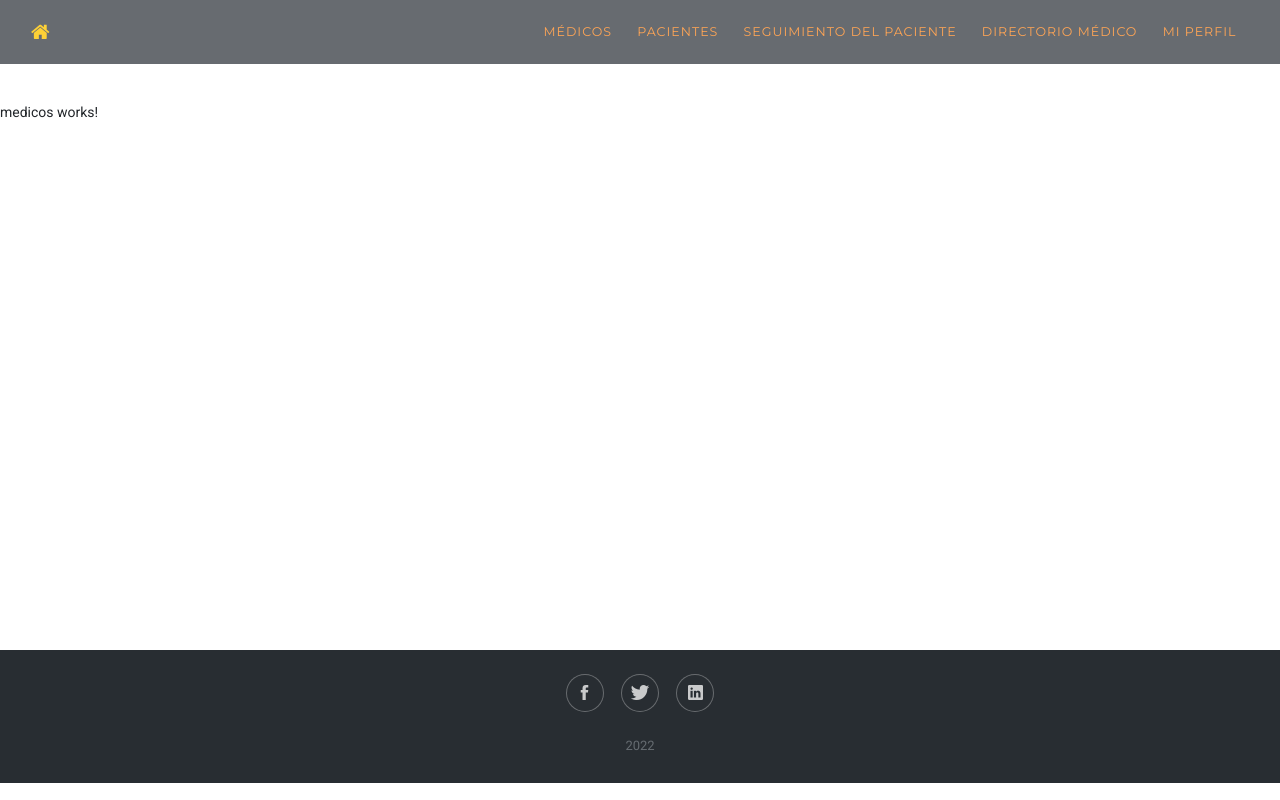
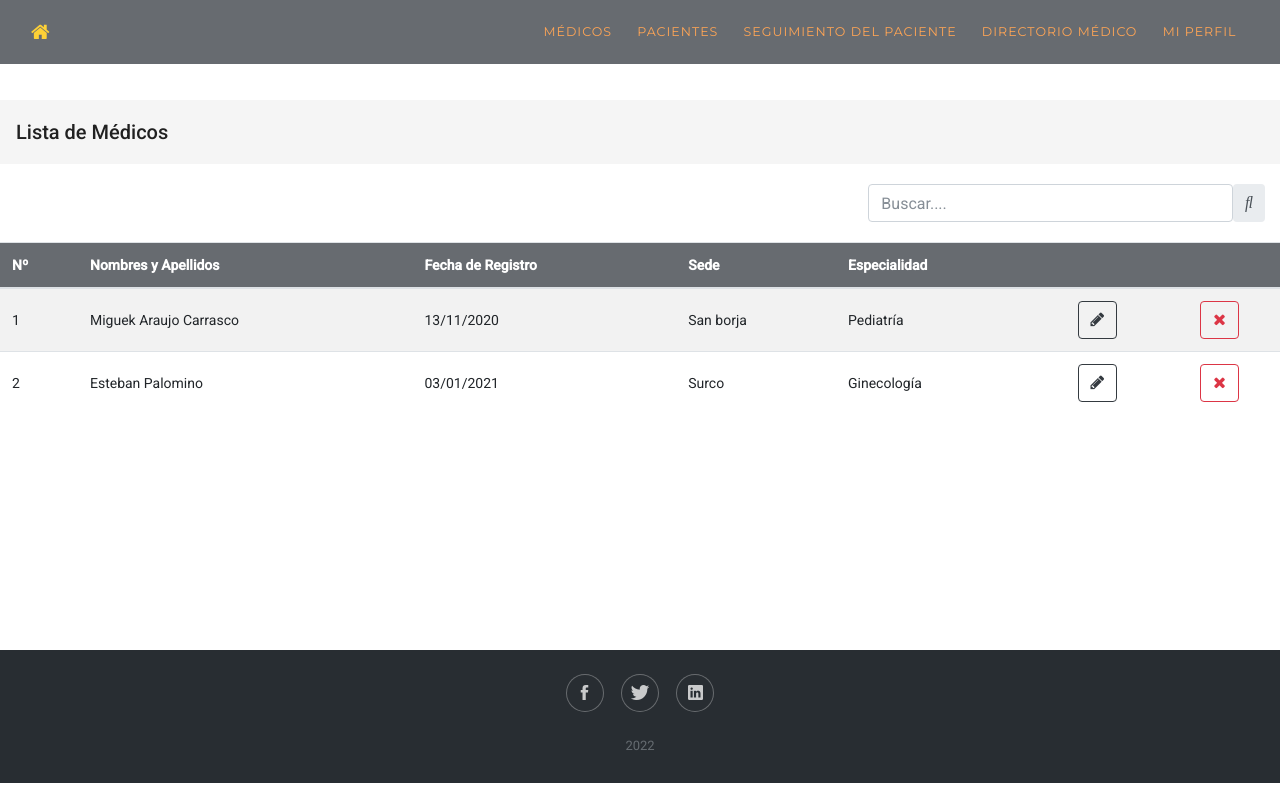
Before and after one commit to Bryant-Tello/Web, an Angular app in the folder inen-app/: page /medicos in a window 1280 px wide. Built offline with nearby package versions, Linux system fonts and the light colour scheme; a web font is replaced by a local one.

Commit message:
se edito form busqueda medicos

```diff
--- a/inen-app/src/app/pages/medicos/medicos.component.html
+++ b/inen-app/src/app/pages/medicos/medicos.component.html
@@ -1 +1,50 @@
-<p>medicos works!</p>
+
+ <mat-toolbar>
+    <span>Lista de Médicos</span>
+    <p></p>
+  </mat-toolbar>
+  <div class="float-right"></div><br>
+<div class="input-group rounded col-4 float-right" >
+    <input type="search" class="form-control rounded" placeholder="Buscar...." aria-label="Search" aria-describedby="search-addon" />
+    <span class="input-group-text border-0" id="search-addon">
+      <i class="fas fa-search"></i>
+    </span>
+    <br>
+  </div>
+
+<div class="table-responsive table-striped mr-3" style="border-radius: 10px;">
+    <br>
+    <table class="table" style="margin:0px;">
+        <thead style="background-color: rgba(52,58,64,0.75);color: rgb(255,255,255);">
+            <tr>
+                <th class="align-middle">Nº</th>
+                <th class="align-middle"><strong>Nombres y Apellidos</strong><br></th>
+                <th class="align-middle"><strong>Fecha de Registro</strong><br></th>
+                <th class="align-middle"><strong>Sede</strong><br></th>
+                <th class="align-middle"><strong>Especialidad</strong><br></th>
+                <th class="align-middle" style="text-align: center;"></th>
+                <th class="align-middle" style="text-align: center;"></th>
+            </tr>
+        </thead>
+        <tbody>
+            <tr>
+                <td class="align-middle">1</td>
+                <td class="align-middle">Miguek Araujo Carrasco</td>
+                <td class="align-middle">13/11/2020</td>
+                <td class="align-middle">San borja</td>
+                <td class="align-middle">Pediatría</td>
+                <td class="text-center"><a href="#" class="btn btn-outline-dark"><i class="fa fa-pencil"></i></a></td>
+                <td class="text-center"><a href="#" class="btn btn-outline-danger"><i class="fa fa-remove"></i></a></td>
+            </tr>
+            <tr>
+                <td class="align-middle">2</td>
+                <td class="align-middle">Esteban Palomino</td>
+                <td class="align-middle">03/01/2021</td>
+                <td class="align-middle">Surco</td>
+                <td class="align-middle">Ginecología</td>
+                <td class="text-center"><a href="#" class="btn btn-outline-dark"><i class="fa fa-pencil"></i></a></td>
+                <td class="text-center"><a href="#" class="btn btn-outline-danger"><i class="fa fa-remove"></i></a></td>
+            </tr>
+        </tbody>
+    </table>
+</div>
```
